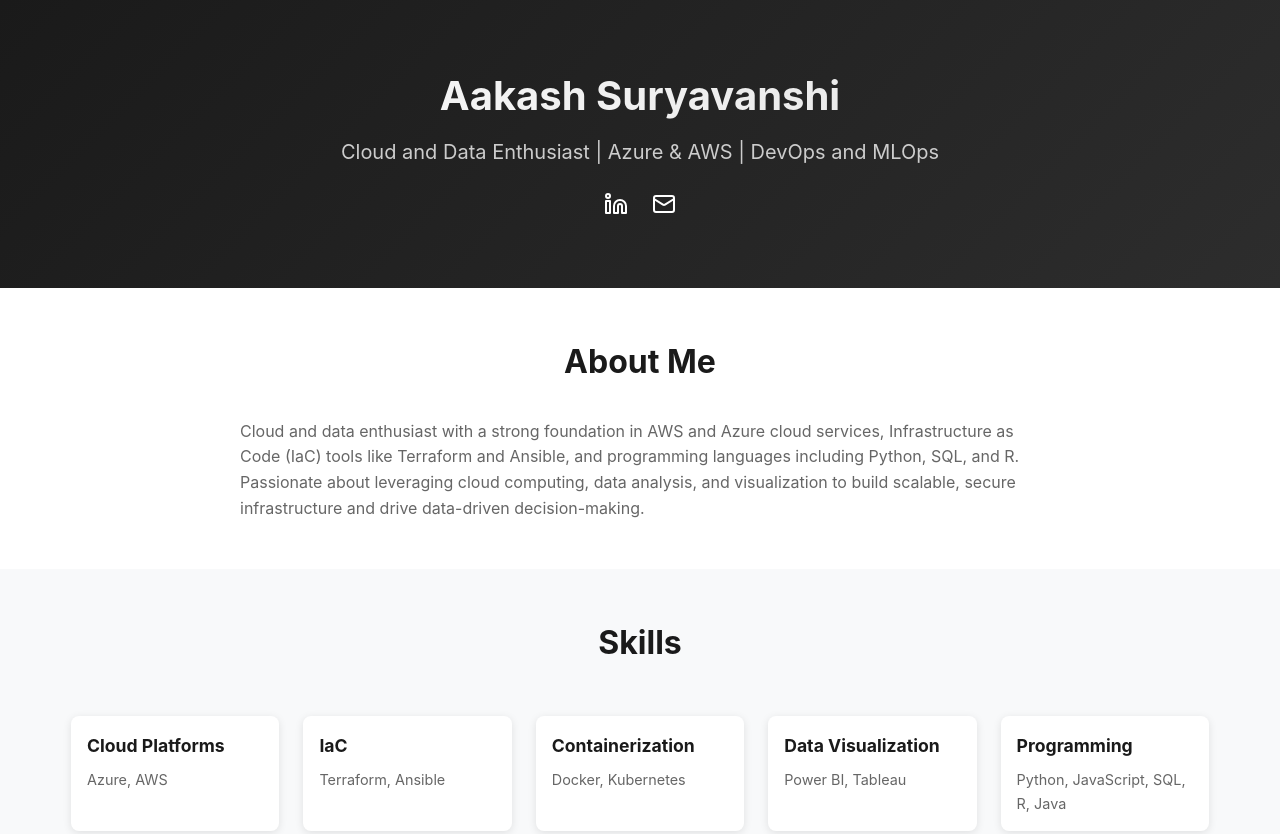
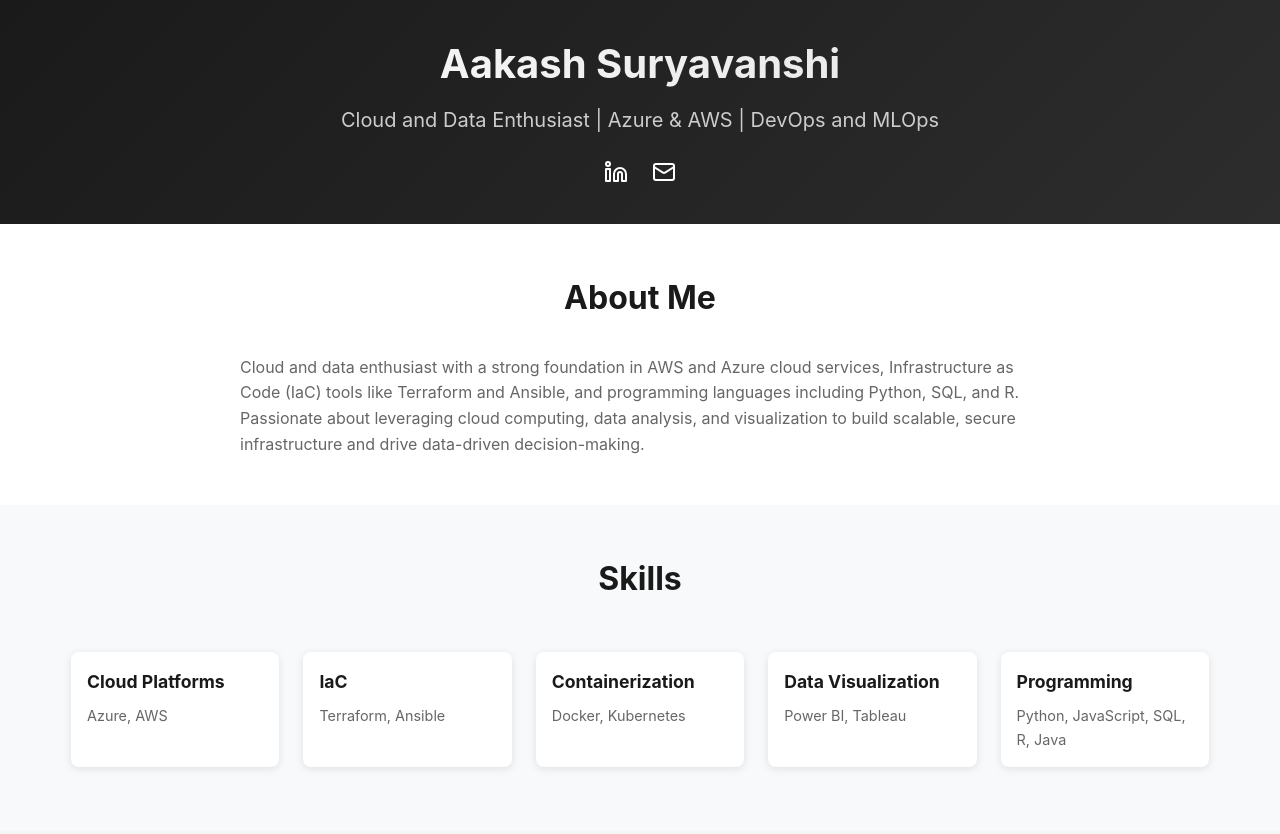
Before and after one commit to Aakash192/portfolio, a plain HTML site: page index.html in a window 1280 px wide. Shown: the top 834 px of the page. Drawn offline with Linux system fonts and the light colour scheme.

Commit message:
Update styles.css

```diff
--- a/styles.css
+++ b/styles.css
@@ -20,7 +20,7 @@ body {
 
 /* Hero section */
 .hero {
-    padding: 4rem 0;
+    padding: 2rem 0;
     background: linear-gradient(135deg, #1a1a1a 0%, #2d2d2d 100%);
     color: white;
     text-align: center;
```
